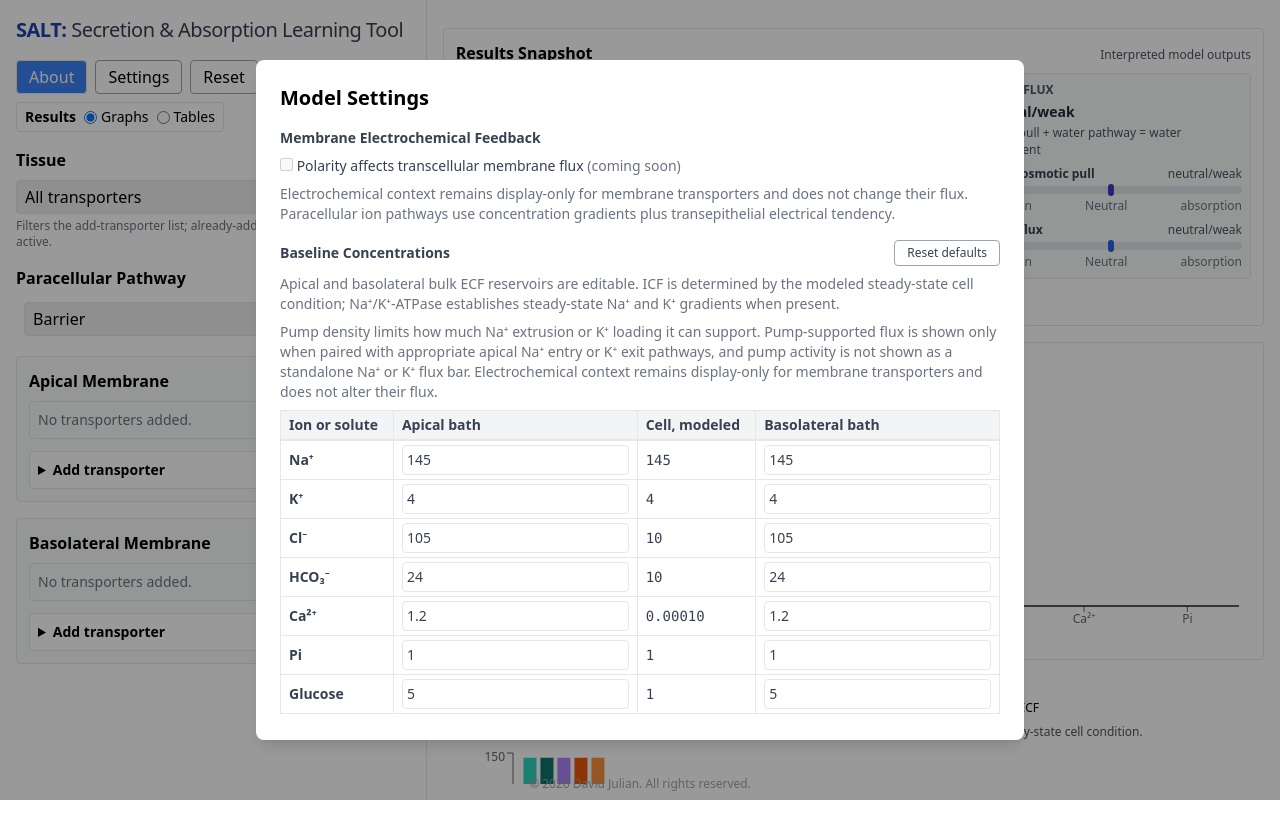
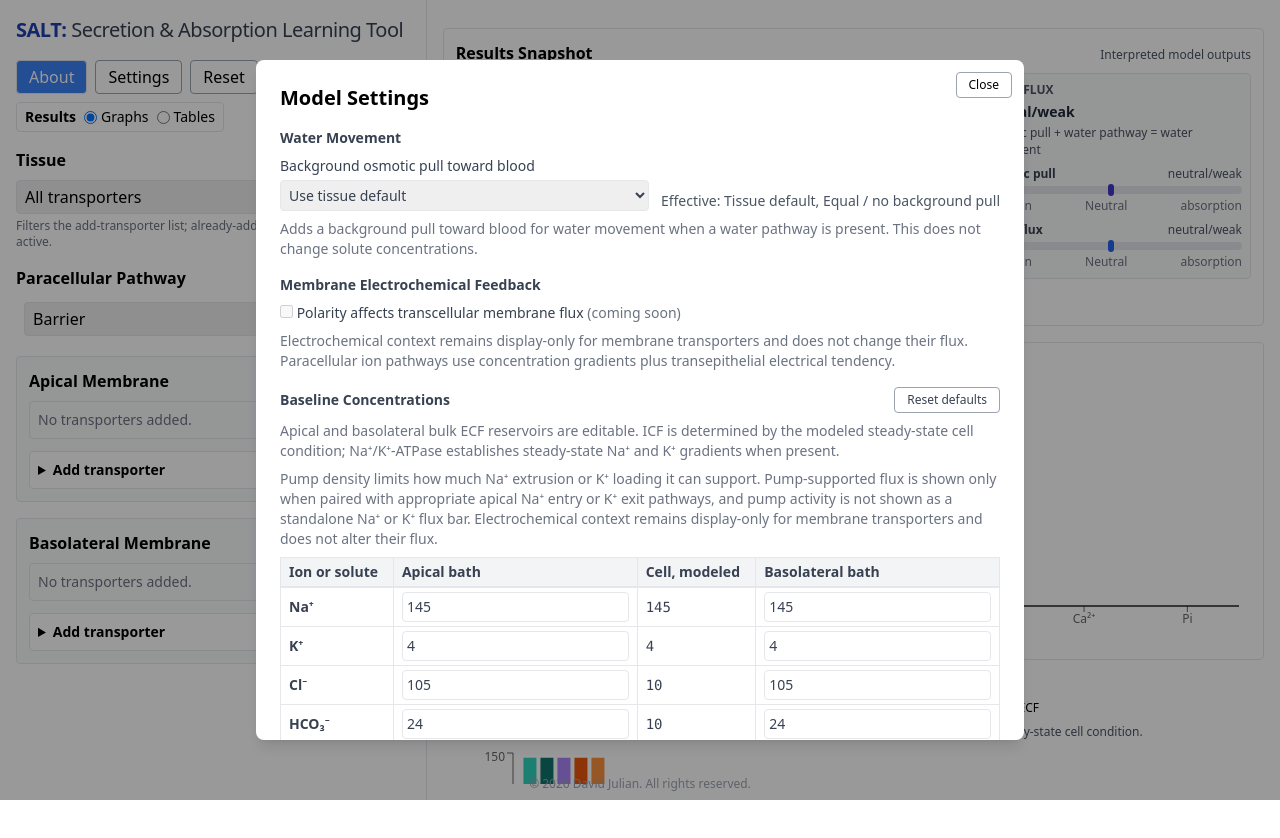
Before and after one commit to davidjulian/SALT, a React (Create React App) app: page / in a window 1280 px wide. Both pictures are taken after a click on the button "Settings". Shown: the top 838 px of the page. Built offline with nearby package versions, Linux system fonts and the light colour scheme.

Commit message:
add osmotic pull option in Settings modal to model renal medulla

```diff
--- a/src/App.js
+++ b/src/App.js
@@ -179,7 +179,7 @@ function buildChargeReport(apicalFlux, basolateralFlux, transepiFluxData) {
   };
 }
 
-function buildWaterReport(tList, paracellularType, transepiFluxDataNoH2O) {
+function buildWaterReport(tList, paracellularType, transepiFluxDataNoH2O, backgroundOsmoticPull) {
   const apicalWaterPath = tList.some(t => t.id === 'AQP' && t.placement === 'apical');
   const basolateralWaterPath = tList.some(t => t.id === 'AQP' && t.placement === 'basolateral');
   const hasTranscellularPath = apicalWaterPath && basolateralWaterPath;
@@ -191,20 +191,34 @@ function buildWaterReport(tList, paracellularType, transepiFluxDataNoH2O) {
       : 'none';
   const paracellularPathStatus = hasParacellularPath ? 'present' : 'none';
   const soluteDrive = soluteLinkedWaterDrive(transepiFluxDataNoH2O);
+  const backgroundValue = Number(backgroundOsmoticPull?.value || 0);
+  const osmoticPullValue = soluteDrive.value + backgroundValue;
   const expressedPathwayCount = (hasTranscellularPath ? 1 : 0) + (hasParacellularPath ? 1 : 0);
   const pathwayShare = expressedPathwayCount > 0 ? 1 / expressedPathwayCount : 0;
-  const transcellularValue = hasTranscellularPath ? soluteDrive.value * pathwayShare : 0;
-  const paracellularValue = hasParacellularPath ? soluteDrive.value * pathwayShare : 0;
+  const transcellularValue = hasTranscellularPath ? osmoticPullValue * pathwayShare : 0;
+  const paracellularValue = hasParacellularPath ? osmoticPullValue * pathwayShare : 0;
   const netTransepithelialValue = transcellularValue + paracellularValue;
 
   return {
-    teachingNote: 'Water tendency follows net epithelial solute movement when a water pathway is present.',
-    solutePull: {
-      label: 'Solute osmotic pull',
-      direction: epithelialWaterDirection(soluteDrive.value),
-      strength: waterTendencyStrength(soluteDrive.value),
-      value: soluteDrive.value,
+    teachingNote: 'Osmotic pull plus water pathway availability produces water movement.',
+    osmoticPull: {
+      label: 'Osmotic pull',
+      direction: epithelialWaterDirection(osmoticPullValue),
+      strength: waterTendencyStrength(osmoticPullValue),
+      value: osmoticPullValue,
+      soluteValue: soluteDrive.value,
+      backgroundValue,
       sourceFlux: soluteDrive.sourceFlux
+    },
+    backgroundPull: {
+      label: 'Background osmotic pull',
+      status: backgroundOsmoticPull?.status || 'None',
+      direction: epithelialWaterDirection(backgroundValue),
+      strength: waterTendencyStrength(backgroundValue),
+      value: backgroundValue,
+      setting: backgroundOsmoticPull?.setting || 'none',
+      effectiveLevel: backgroundOsmoticPull?.effectiveLevel || 'none',
+      effectiveLabel: backgroundOsmoticPull?.effectiveLabel || 'None'
     },
     transcellularPath: {
       label: 'Transcellular water pathway',
@@ -384,6 +398,60 @@ const TISSUE_OPTION_GROUPS = [
   'Central nervous system'
 ];
 
+const BACKGROUND_OSMOTIC_PULL_VALUES = {
+  none: 0,
+  low: 0.35,
+  normal: 0.9,
+  high: 1.8
+};
+
+const BACKGROUND_OSMOTIC_PULL_OPTIONS = [
+  { value: 'tissue', label: 'Use tissue default' },
+  { value: 'none', label: 'Equal / no background pull' },
+  { value: 'low', label: 'Weak toward blood' },
+  { value: 'normal', label: 'Moderate toward blood' },
+  { value: 'high', label: 'Strong toward blood' }
+];
+
+function backgroundOsmoticPullLevelLabel(level) {
+  const option = BACKGROUND_OSMOTIC_PULL_OPTIONS.find(candidate => candidate.value === level);
+  return option?.label || 'None';
+}
+
+function backgroundOsmoticPullPhrase(level) {
+  return backgroundOsmoticPullLevelLabel(level);
+}
+
+function tissueDefaultBackgroundOsmoticPullLevel(tissuePreset) {
+  const tissue = TISSUE_OPTIONS.find(option => option.value === tissuePreset) || TISSUE_OPTIONS[0];
+  const tissueText = (tissue.value + ' ' + tissue.label).toLowerCase();
+  if (tissue.value === 'all') return 'none';
+  if (tissueText.includes('descending limb') || tissueText.includes('thin descending')) return 'high';
+  if (tissueText.includes('collecting duct principal')) return 'normal';
+  if (tissueText.includes('collecting duct') && !tissueText.includes('intercalated')) return 'normal';
+  if (tissueText.includes('thick ascending limb')) return 'normal';
+  return 'none';
+}
+
+function resolveBackgroundOsmoticPull(tissuePreset, setting) {
+  const requestedLevel = setting || 'tissue';
+  const tissueDefaultLevel = tissueDefaultBackgroundOsmoticPullLevel(tissuePreset);
+  const effectiveLevel = requestedLevel === 'tissue' ? tissueDefaultLevel : requestedLevel;
+  const value = BACKGROUND_OSMOTIC_PULL_VALUES[effectiveLevel] ?? 0;
+  const status = requestedLevel === 'tissue'
+    ? 'Tissue default, ' + backgroundOsmoticPullPhrase(effectiveLevel)
+    : backgroundOsmoticPullPhrase(effectiveLevel);
+  return {
+    setting: requestedLevel,
+    settingLabel: backgroundOsmoticPullLevelLabel(requestedLevel),
+    tissueDefaultLevel,
+    effectiveLevel,
+    effectiveLabel: backgroundOsmoticPullPhrase(effectiveLevel),
+    status,
+    value
+  };
+}
+
 const DENSITY_OPTIONS = [
   { label: 'Low', value: 0.5 },
   { label: 'Normal', value: 1 },
@@ -753,10 +821,12 @@ export default function App() {
   const [transporters, setTransporters] = useState([]);
   const [result, setResult] = useState(null);
   const [showSettings, setShowSettings] = useState(false);
+  const [showResetConfirm, setShowResetConfirm] = useState(false);
   const [resultsView, setResultsView] = useState('graphs');
   const [zoomedConcentrationIon, setZoomedConcentrationIon] = useState(null);
   const [baseConcentrations, setBaseConcentrations] = useState(() => cloneConcentrations(INITIAL_CONCENTRATIONS));
   const [tissuePreset, setTissuePreset] = useState('all');
+  const [backgroundOsmoticPullSetting, setBackgroundOsmoticPullSetting] = useState('tissue');
 
   const [electrochemicalFeedback] = useState(false);
 
@@ -778,7 +848,9 @@ export default function App() {
   paraCationPerm,
   paraAnionPerm,
   electrochemicalFeedback,
-  baseConcentrations
+  baseConcentrations,
+  tissuePreset,
+  backgroundOsmoticPullSetting
 ]);
 
 
@@ -846,6 +918,23 @@ export default function App() {
 
   const resetBaseConcentrations = () => {
     setBaseConcentrations(cloneConcentrations(INITIAL_CONCENTRATIONS));
+  };
+
+  const resetAllSettings = () => {
+    setTransporters([]);
+    setParacellularType('none');
+    setParaCationPerm(1.0);
+    setParaAnionPerm(1.0);
+    setBaseConcentrations(cloneConcentrations(INITIAL_CONCENTRATIONS));
+    setTissuePreset('all');
+    setBackgroundOsmoticPullSetting('tissue');
+    setResultsView('graphs');
+    setZoomedConcentrationIon(null);
+    setShowInfoModal(false);
+    setModalTransporterId(null);
+    setShowParaInfo(false);
+    setActiveTransporterTooltip(null);
+    setShowResetConfirm(false);
   };
 
   // --- Simulation Logic ---
@@ -1157,11 +1246,13 @@ const calculateFluxesAndConcs = (tList = transporters) => {
   };
 
   const coupledMismatchReport = buildCoupledMismatchReport(coupledEvents, transepiFluxDataNoH2O);
+  const effectiveBackgroundOsmoticPull = resolveBackgroundOsmoticPull(tissuePreset, backgroundOsmoticPullSetting);
 
   const waterReport = buildWaterReport(
     tList,
     paracellularType,
-    transepiFluxDataNoH2O
+    transepiFluxDataNoH2O,
+    effectiveBackgroundOsmoticPull
   );
 
   // Compose transepiFluxData for display
@@ -1306,6 +1397,7 @@ const calculateFluxesAndConcs = (tList = transporters) => {
   const membraneTransporters = placement => transporters.filter(t => t.placement === placement);
   const transporterIsOnMembrane = (id, placement) => transporters.some(t => t.id === id && t.placement === placement);
   const tissueOption = TISSUE_OPTIONS.find(option => option.value === tissuePreset) || TISSUE_OPTIONS[0];
+  const effectiveBackgroundOsmoticPull = resolveBackgroundOsmoticPull(tissueOption.value, backgroundOsmoticPullSetting);
   const allTissueOption = TISSUE_OPTIONS[0];
   const groupedTissueOptions = TISSUE_OPTION_GROUPS.map(group => ({
     group,
@@ -1475,7 +1567,7 @@ const calculateFluxesAndConcs = (tList = transporters) => {
         : strongest;
     }, null);
   const tePotentialValue = chargeReport?.transepithelial?.value ?? 0;
-  const solutePullValue = waterReport?.solutePull?.value ?? 0;
+  const osmoticPullValue = waterReport?.osmoticPull?.value ?? 0;
   const waterFluxValue = waterReport?.netTransepithelial?.value ?? 0;
   const acidBaseFluxValue = acidBaseReport?.transepithelial?.value ?? 0;
   const tePotentialStatus = Math.abs(tePotentialValue) < CHARGE_EPSILON
@@ -1483,7 +1575,7 @@ const calculateFluxesAndConcs = (tList = transporters) => {
     : tePotentialValue > 0
       ? 'Lumen-negative'
       : 'Lumen-positive';
-  const solutePullStatus = epithelialWaterDirection(solutePullValue);
+  const osmoticPullStatus = epithelialWaterDirection(osmoticPullValue);
   const waterFluxStatus = epithelialWaterDirection(waterFluxValue);
   const acidBaseFluxStatus = Math.abs(acidBaseFluxValue) < 0.001
     ? 'Neutral/weak'
@@ -1511,7 +1603,7 @@ const calculateFluxesAndConcs = (tList = transporters) => {
     ? formatTableValue(dominantFluxRow.transepithelial) + ' net epithelial flux units'
     : 'Net epithelial movement is weak';
   const waterFluxDetail = waterReport
-    ? 'Solute pull + water pathway = water movement'
+    ? 'Osmotic pull + water pathway = water movement'
     : 'No water tendency calculated';
   const snapshotIndicatorPercent = (value, maxAbs) => 50 + clamp(Number(value || 0) / maxAbs, -1, 1) * 45;
   const resultsSnapshotTiles = result ? [
@@ -1571,14 +1663,14 @@ const calculateFluxesAndConcs = (tList = transporters) => {
       state: Math.abs(waterFluxValue) < WATER_EPSILON ? 'neutral' : 'accent',
       indicators: [
         {
-          label: 'Solute osmotic pull',
-          status: solutePullStatus,
-          value: solutePullValue,
+          label: 'Osmotic pull',
+          status: osmoticPullStatus,
+          value: osmoticPullValue,
           maxAbs: 2.5,
           leftLabel: 'secretion',
           rightLabel: 'absorption',
           markerClass: 'bg-indigo-700',
-          ariaLabel: 'Solute osmotic pull indicator: ' + solutePullStatus + ', ' + formatWaterValue(solutePullValue) + ' solute-linked water tendency units. Left indicates secretion; right indicates absorption.'
+          ariaLabel: 'Osmotic pull indicator: ' + osmoticPullStatus + ', ' + formatWaterValue(osmoticPullValue) + ' osmotic pull tendency units. Left indicates secretion; right indicates absorption.'
         },
         {
           label: 'Water flux',
@@ -1597,12 +1689,20 @@ const calculateFluxesAndConcs = (tList = transporters) => {
   const waterSnapshotTile = resultsSnapshotTiles.find(tile => tile.key === 'water');
   const waterDetailRows = waterReport ? [
     {
-      label: 'Solute osmotic pull',
-      status: 'net epithelial solute flux',
-      direction: waterReport.solutePull.direction,
-      strength: waterReport.solutePull.strength,
-      value: waterReport.solutePull.value,
-      note: 'Based on net epithelial solute flux (' + formatTableValue(waterReport.solutePull.sourceFlux) + ' flux units), not ECF osmolality settings'
+      label: 'Osmotic pull',
+      status: 'combined solute-linked and background pull',
+      direction: waterReport.osmoticPull.direction,
+      strength: waterReport.osmoticPull.strength,
+      value: waterReport.osmoticPull.value,
+      note: 'Combined from net epithelial solute flux (' + formatTableValue(waterReport.osmoticPull.sourceFlux) + ' flux units) and background pull; ECF concentration settings do not directly drive water flux'
+    },
+    {
+      label: 'Background osmotic pull',
+      status: waterReport.backgroundPull.status,
+      direction: waterReport.backgroundPull.direction,
+      strength: waterReport.backgroundPull.strength,
+      value: waterReport.backgroundPull.value,
+      note: 'Adds a background pull toward blood for water movement when a water pathway is present. This does not change solute concentrations.'
     },
     {
       label: 'Transcellular water pathway and contribution',
@@ -1923,7 +2023,7 @@ const calculateFluxesAndConcs = (tList = transporters) => {
         <li>
           <b>AQP:</b> aquaporin class; representative members include AQP2, AQP3, and AQP4<br/>
           <i>Action:</i> Water channel; enables rapid H₂O movement.<br/>
-          <i>Rule:</i> Net transcellular H₂O flux requires AQP on both apical and basolateral membranes. When that complete pathway is present, water tendency follows net epithelial solute movement.
+          <i>Rule:</i> Net transcellular H₂O flux requires AQP on both apical and basolateral membranes. When that complete pathway is present, water tendency follows the combined osmotic pull.
         </li>
         <li>
           <b>CFTR:</b> cystic fibrosis transmembrane conductance regulator<br/>
@@ -2050,16 +2150,17 @@ const calculateFluxesAndConcs = (tList = transporters) => {
       <ul className="list-disc ml-6 text-sm">
         <li><b>Paracellular pathway:</b> Movement of solutes and water between cells.</li>
         <li><b>Barrier:</b> modeled as no paracellular solute or water flux. This is a teaching simplification; real tight junctions vary in permeability and selectivity.</li>
-        <li><b>Cation + Water Pore:</b> Enables Na⁺ and K⁺ flux down their transepithelial electrochemical tendency and provides the paracellular water pathway for solute-linked H₂O movement.</li>
+        <li><b>Cation + Water Pore:</b> Enables Na⁺ and K⁺ flux down their transepithelial electrochemical tendency and provides the paracellular water pathway for osmotic-pull-linked H₂O movement.</li>
         <li><b>Anion Pore:</b> Enables Cl⁻ flux, with some HCO₃⁻ permeability, down the transepithelial electrochemical tendency.</li>
-        <li>Paracellular ion flux magnitude depends on the permeability setting, the concentration gradient, and the transepithelial electrical tendency. Paracellular water movement follows net epithelial solute movement when the Cation + Water Pore is present.</li>
+        <li>Paracellular ion flux magnitude depends on the permeability setting, the concentration gradient, and the transepithelial electrical tendency. Paracellular water movement follows the combined osmotic pull when the Cation + Water Pore is present.</li>
       </ul>
 
       <h3 className="text-lg font-semibold mt-4 mb-1">Water Movement Rules</h3>
       <ul className="list-disc ml-6 text-sm">
         <li>H₂O is not treated as a transported solute concentration. The app reports qualitative water movement tendencies instead of calculating true cell volume or osmolality.</li>
         <li>ECF concentration settings and apical/cell/basolateral osmolality differences do not directly drive water flux.</li>
-        <li>Water tendency follows net epithelial solute movement when a water pathway is present. A complete transcellular pathway requires AQP on both apical and basolateral membranes; the Cation + Water Pore provides a paracellular water pathway.</li>
+        <li>Osmotic pull combines net epithelial solute movement with the optional background osmotic pull toward blood. The background setting affects water movement only and does not change solute concentrations.</li>
+        <li>Water tendency follows the combined osmotic pull when a water pathway is present. A complete transcellular pathway requires AQP on both apical and basolateral membranes; the Cation + Water Pore provides a paracellular water pathway.</li>
         <li>Barrier and Anion Pore do not provide paracellular water flux in this teaching model.</li>
       </ul>
 
@@ -2096,9 +2197,9 @@ const calculateFluxesAndConcs = (tList = transporters) => {
   <div className="text-xl font-bold mb-4 tracking-tight text-blue-800">
     SALT: <span className="font-normal text-gray-700">Secretion &amp; Absorption Learning Tool</span>
   </div><div className="flex flex-wrap items-center gap-2 mb-4">
-  <Button onClick={() => setShowAbout(true)}>About</Button>
+<Button onClick={() => setShowAbout(true)}>About</Button>
 <Button variant="outline" onClick={() => setShowSettings(true)}>Settings</Button>
-<Button variant="outline" onClick={() => setTransporters([])}>Reset</Button>
+<Button variant="outline" onClick={() => setShowResetConfirm(true)}>Reset</Button>
 <fieldset className="inline-flex items-center gap-2 rounded border px-2 py-1 text-sm">
   <legend className="sr-only">Results view</legend>
   <span className="font-semibold" aria-hidden="true">Results</span>
@@ -2223,10 +2324,61 @@ const calculateFluxesAndConcs = (tList = transporters) => {
     </div>
   </div>
 )}
+{showResetConfirm && (
+  <div
+    className="fixed inset-0 bg-black bg-opacity-40 flex items-center justify-center z-50"
+    role="presentation"
+    onClick={() => setShowResetConfirm(false)}
+  >
+    <div
+      className="bg-white rounded-lg p-6 max-w-md w-[92vw] shadow-lg"
+      role="alertdialog"
+      aria-modal="true"
+      aria-labelledby="reset-confirm-title"
+      aria-describedby="reset-confirm-description"
+      onClick={e => e.stopPropagation()}
+    >
+      <h2 id="reset-confirm-title" className="text-xl font-bold mb-2">Reset all settings?</h2>
+      <p id="reset-confirm-description" className="text-sm text-gray-700 mb-4">
+        This clears all transporters and restores tissue, paracellular pathway, water movement, baseline concentrations, and results view defaults.
+      </p>
+      <div className="flex justify-end gap-2">
+        <Button size="sm" variant="outline" onClick={() => setShowResetConfirm(false)}>Cancel</Button>
+        <Button size="sm" onClick={resetAllSettings}>Reset</Button>
+      </div>
+    </div>
+  </div>
+)}
 {showSettings && (
-  <div className="fixed inset-0 bg-black bg-opacity-40 flex items-center justify-center z-50">
-    <div className="bg-white rounded-lg p-6 max-w-3xl w-[92vw] shadow-lg overflow-y-auto max-h-[85vh]">
-      <h2 className="text-xl font-bold mb-4">Model Settings</h2>
+  <div className="fixed inset-0 bg-black bg-opacity-40 flex items-center justify-center z-50" onClick={() => setShowSettings(false)}>
+    <div className="bg-white rounded-lg p-6 max-w-3xl w-[92vw] shadow-lg overflow-y-auto max-h-[85vh] relative" onClick={e => e.stopPropagation()}>
+      <Button size="sm" variant="outline" className="absolute top-3 right-3" aria-label="Close Settings window" onClick={() => setShowSettings(false)}>Close</Button>
+      <h2 className="text-xl font-bold mb-4 pr-20">Model Settings</h2>
+      <div className="mb-4 text-sm text-gray-700">
+        <h3 className="block mb-2 font-semibold">Water Movement</h3>
+        <div className="grid grid-cols-1 md:grid-cols-[minmax(0,1fr)_auto] gap-3 items-end">
+          <div>
+            <label htmlFor="background-osmotic-pull" className="block mb-1">Background osmotic pull toward blood</label>
+            <select
+              id="background-osmotic-pull"
+              value={backgroundOsmoticPullSetting}
+              onChange={e => setBackgroundOsmoticPullSetting(e.target.value)}
+              className="border rounded p-1 w-full"
+              aria-describedby="background-osmotic-pull-help background-osmotic-pull-effective"
+            >
+              {BACKGROUND_OSMOTIC_PULL_OPTIONS.map(option => (
+                <option key={option.value} value={option.value}>{option.label}</option>
+              ))}
+            </select>
+          </div>
+          <div id="background-osmotic-pull-effective" className="text-gray-600">
+            Effective: {effectiveBackgroundOsmoticPull.status}
+          </div>
+        </div>
+        <p id="background-osmotic-pull-help" className="text-gray-500 mt-2">
+          Adds a background pull toward blood for water movement when a water pathway is present. This does not change solute concentrations.
+        </p>
+      </div>
       <div className="mb-4 text-sm text-gray-700">
         <label className="block mb-2 font-semibold">Membrane Electrochemical Feedback</label>
         <label className="block mb-2">
@@ -2297,7 +2449,7 @@ const calculateFluxesAndConcs = (tList = transporters) => {
           </tbody>
         </table>
       </div>
-      <Button className="mt-4" onClick={() => setShowSettings(false)}>
+      <Button size="sm" variant="outline" className="mt-4" onClick={() => setShowSettings(false)}>
         Close
       </Button>
     </div>
@@ -2657,7 +2809,7 @@ const calculateFluxesAndConcs = (tList = transporters) => {
               <div>
                 <h3 className="font-semibold mb-2">Water Movement</h3>
                 <p className="text-xs text-gray-600 mb-2">
-                  Water tendency follows net epithelial solute movement when a water pathway is present.
+                  Osmotic pull plus water pathway availability produces water movement.
                 </p>
                 <WaterDetailCards rows={waterDetailRows} />
               </div>
```
